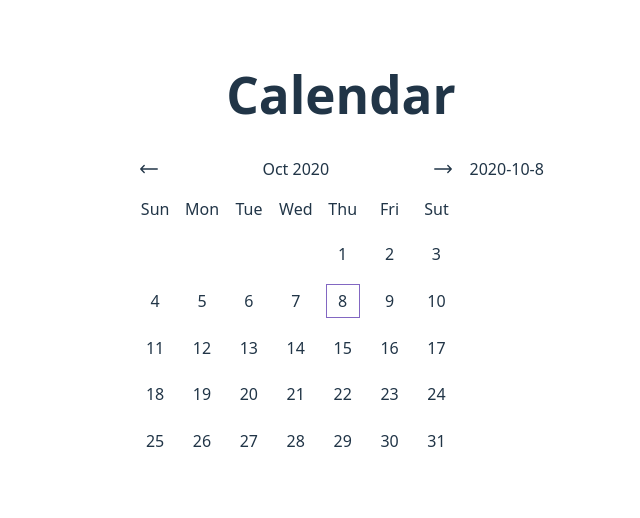
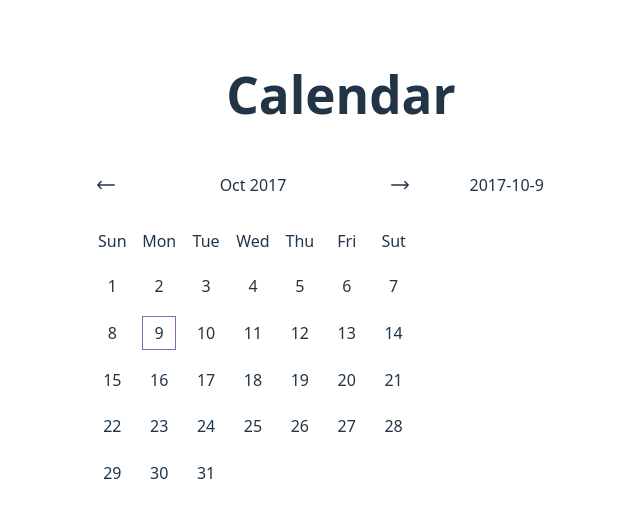
Before and after one commit to Evgeniy1985N-sk/calendar-vue, a Vue app: page / in a window 1280 px wide. Shown: the top 518 px of the page, without its empty margins (299-939 px from the left). Built offline with nearby package versions, Linux system fonts and the light colour scheme.

Commit message:
date in props

```diff
--- a/src/App.vue
+++ b/src/App.vue
@@ -3,7 +3,7 @@ import Calendar from './components/Calendar.vue'
 </script>
 
 <template>
-  <Calendar />
+  <Calendar date="2017-10-9" />
 </template>
 
 <style scoped>
--- a/src/components/Calendar.vue
+++ b/src/components/Calendar.vue
@@ -11,8 +11,10 @@ const date = reactive({
   day: dateCurrent.getDate()
 })
 
+const props = defineProps(['date'])
+
 onMounted(() => {
-  setDate(2020, 10, 8)
+  if (props.date) setDate()
   year.value = dateCurrent.getFullYear()
   month.value = dateCurrent.toLocaleString('en-US', { month: 'short' });
   weekDays()
@@ -70,7 +72,11 @@ function getDate(day, index) {
 }
 
 function setDate(y, m, d) {
-  if (y && m && d) {
+  const arr = props.date.split('-')
+  y = arr[0]
+  m = arr[1]
+  d = arr[2]
+
   dateCurrent.setFullYear(y)
   dateCurrent.setMonth(m - 1)
   dateCurrent.setDate(d)
@@ -78,15 +84,13 @@ function setDate(y, m, d) {
   date.year = dateCurrent.getFullYear()
   date.month = dateCurrent.getMonth()
   date.day = dateCurrent.getDate()
-  } else {
-    return
-  }
+
 }
 
 function toggleActive(index) {
   date.year = dateCurrent.getFullYear()
   date.month = dateCurrent.getMonth()
-  date.day = index +  1
+  date.day = index + 1
   days.value = days.value.map((d) => {
     if (d.isActive) {
       d.isActive = false
@@ -168,7 +172,7 @@ function toggleActive(index) {
 
     </div>
 
-    <p>
+    <p class="date">
       {{ date.year }}-{{ date.month + 1 }}-{{ date.day }}
     </p>
 
@@ -198,7 +202,12 @@ function toggleActive(index) {
   cursor: pointer;
 }
 
-p {
+.date {
+  display: flex;
+  align-items: center;
+  justify-content: center;
+  height: 56px;
+  min-width: 160px;
   margin: 0;
 }
 
```
Lines whose indentation alone changed are shown as unchanged.
